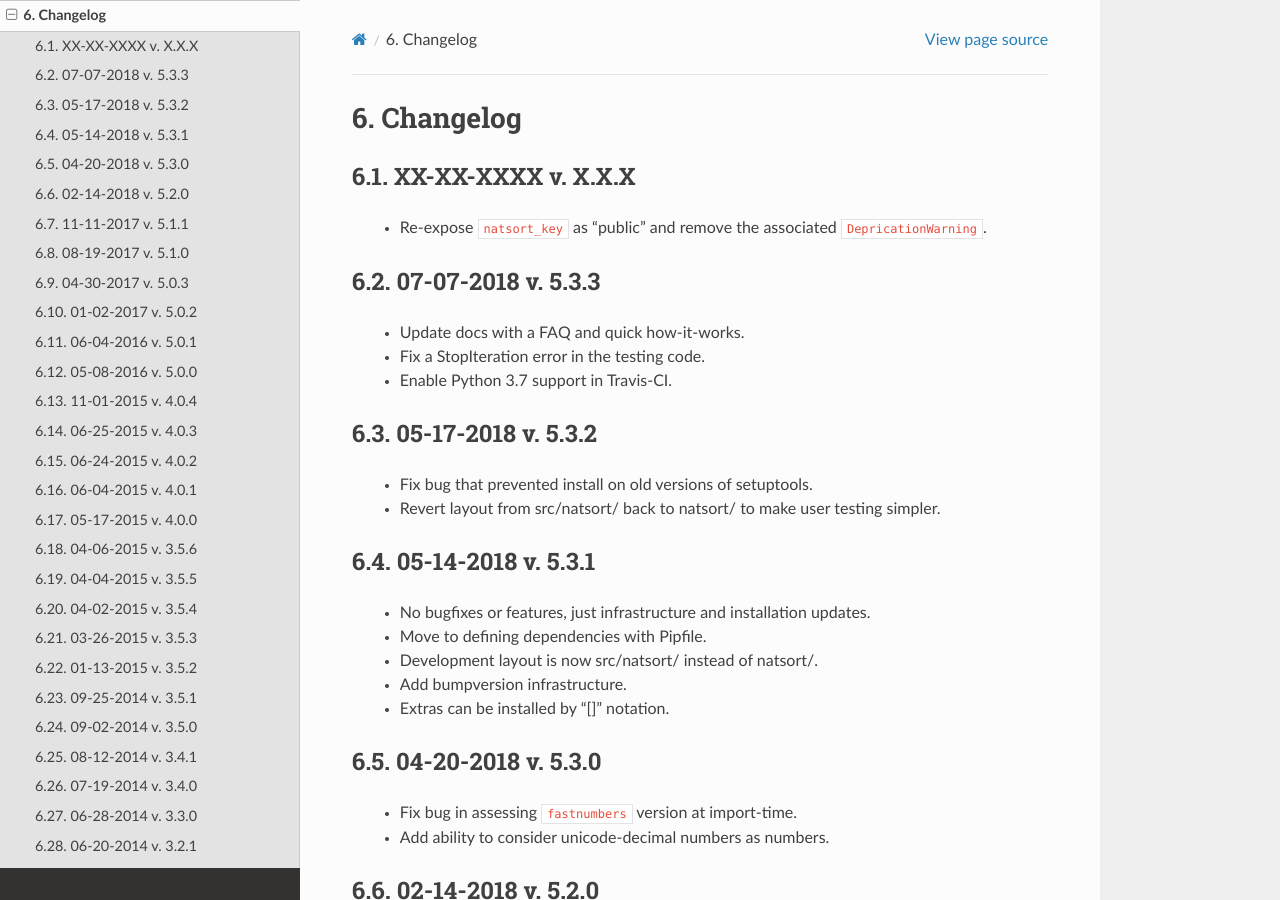
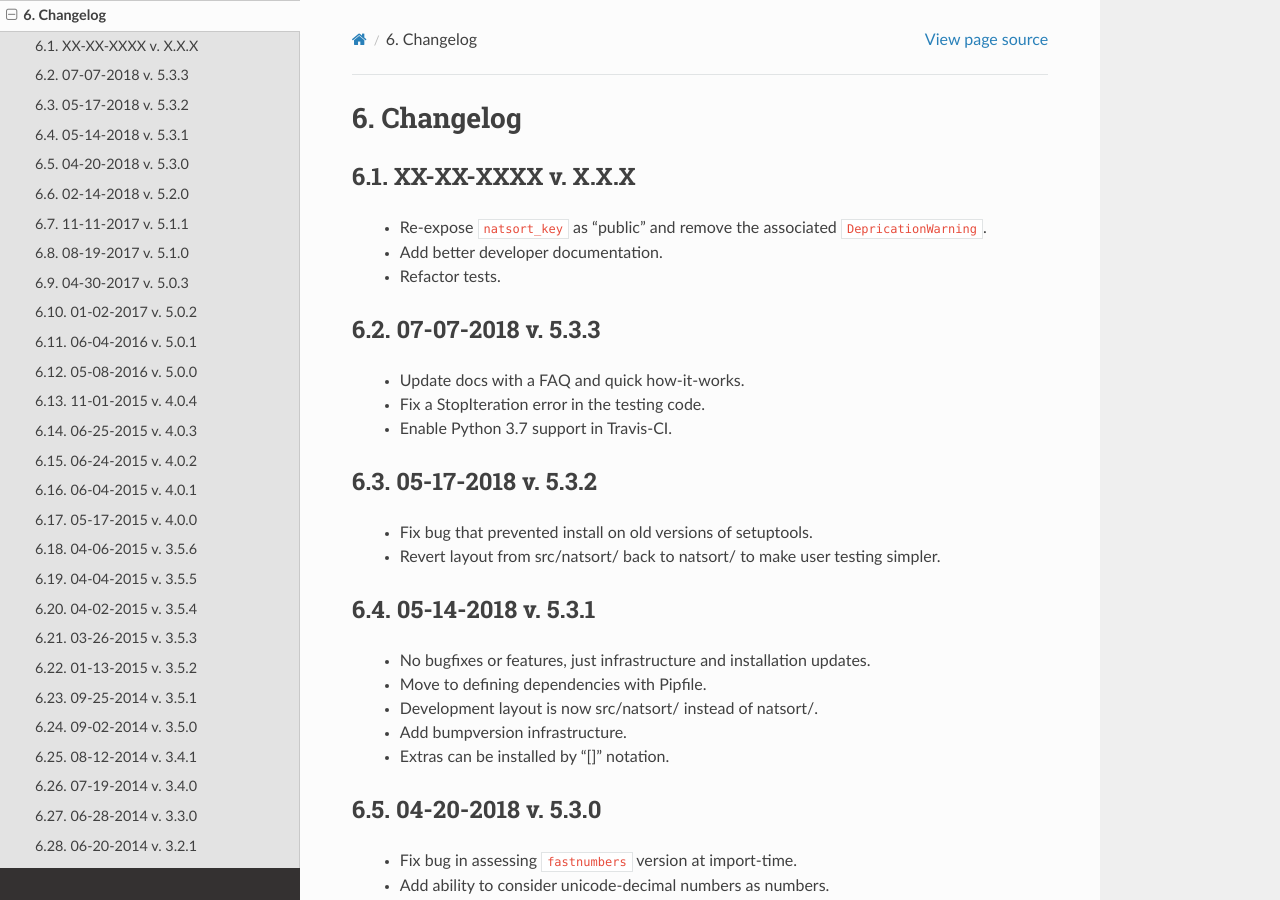
Before and after one commit to SethMMorton/natsort, a Sphinx documentation site: the page built from docs/source/changelog.rst, in a window 1280 px wide and 900 px high. Built offline with Sphinx 7.4.7 and the Read the Docs theme 2.0.0, drawn with Linux system fonts in a browser that asks for light colours; pages that are not in the unit, such as notebooks, are missing from menus.

Commit message:
Update changelog.

```diff
--- a/docs/source/changelog.rst
+++ b/docs/source/changelog.rst
@@ -8,6 +8,8 @@ XX-XX-XXXX v. X.X.X
 
    - Re-expose ``natsort_key`` as "public" and remove the
      associated ``DepricationWarning``.
+   - Add better developer documentation.
+   - Refactor tests.
 
 07-07-2018 v. 5.3.3
 +++++++++++++++++++
```
